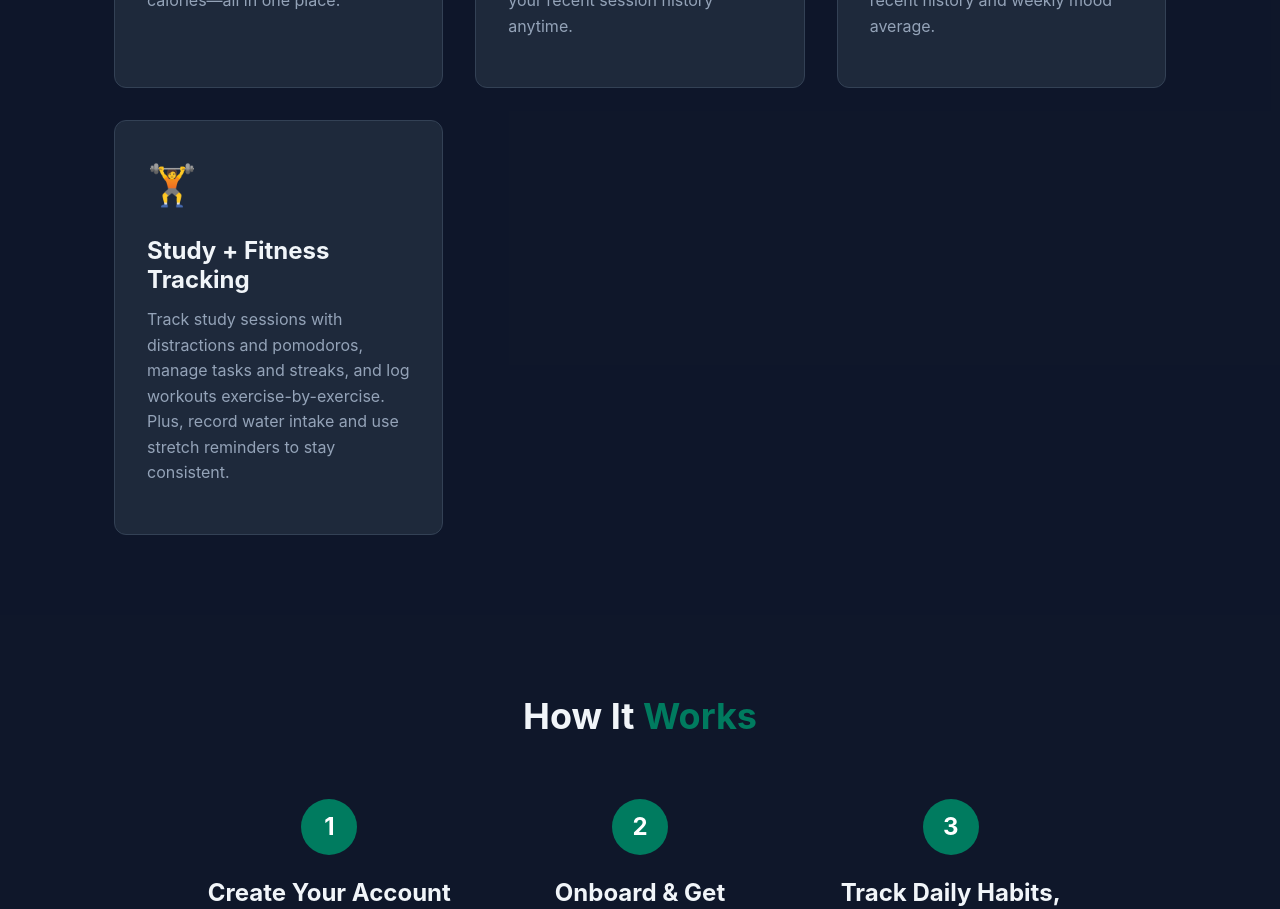
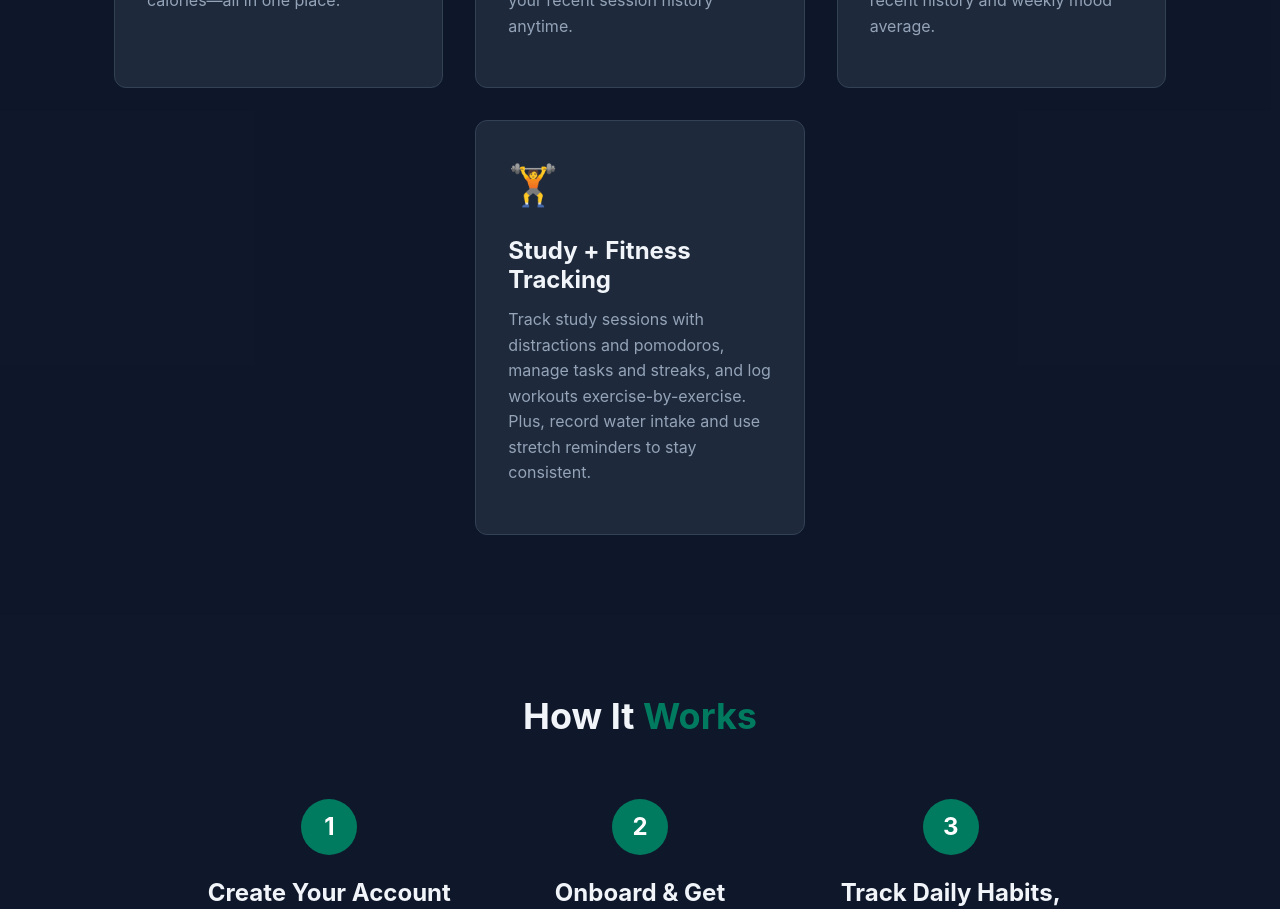
Before and after one commit to Luka98122/HZS, a React (Vite) app in the folder domaci/src/frontend/: page / in a window 1280 px wide. Shown: the part 1160-2069 px from the top of the page. Built offline with nearby package versions, Linux system fonts and the light colour scheme; no server answers.

Commit message:
small fix

```diff
--- a/domaci/src/frontend/src/App.css
+++ b/domaci/src/frontend/src/App.css
@@ -754,7 +754,7 @@ p {
 
 @media (min-width: 900px) {
   /* If there's 1 item in the last row, center it */
-  .features-grid .feature-card:nth-child {
+  .features-grid .feature-card:last-child {
     grid-column: 2;
   }
 }
```
